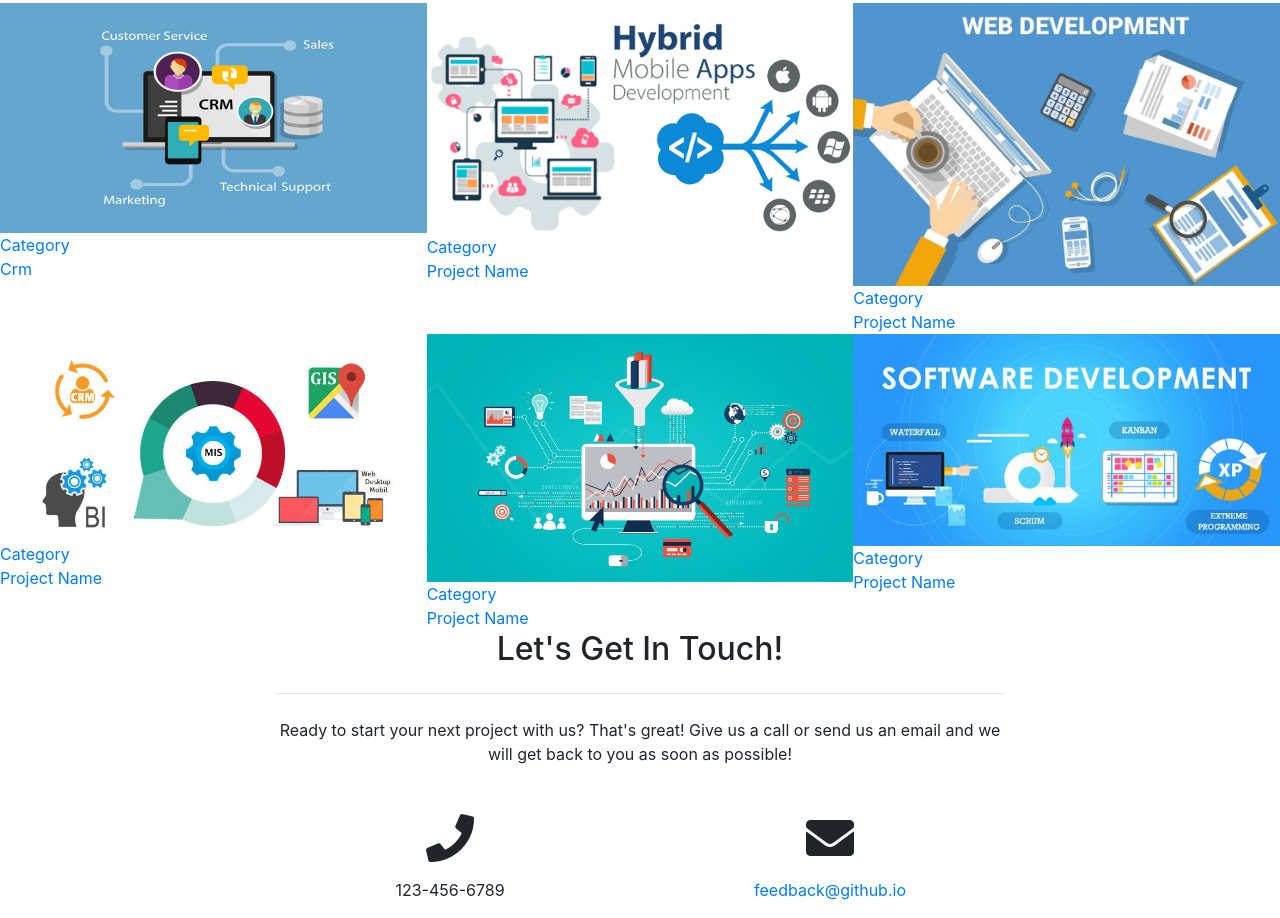
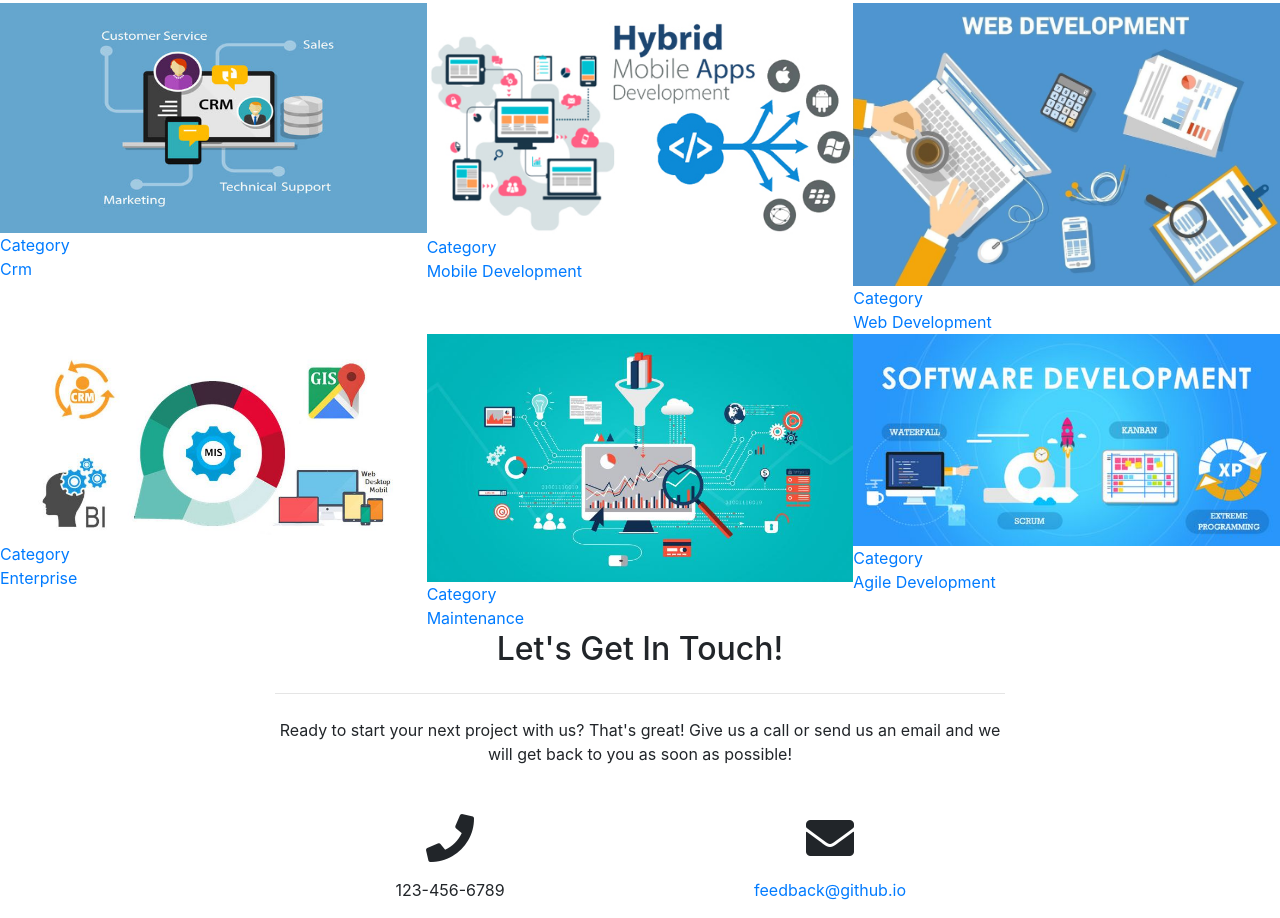
Before and after one commit to umitkaraogul/umitsoft, a website with bundled scripts: page index.html in a window 1280 px wide. Shown: the part 1044-1962 px from the top of the page. Built offline with nearby package versions, Linux system fonts and the light colour scheme; files whose address does not match are found by name.

Commit message:
index.html updated

```diff
--- a/index.html
+++ b/index.html
@@ -156,7 +156,7 @@ Success of an IT-project depends on many components</p>
                     Category
                   </div>
                   <div class="project-name">
-                    Project Name
+                    Mobile Development
                   </div>
                 </div>
               </div>
@@ -171,7 +171,7 @@ Success of an IT-project depends on many components</p>
                     Category
                   </div>
                   <div class="project-name">
-                    Project Name
+                    Web Development
                   </div>
                 </div>
               </div>
@@ -186,7 +186,7 @@ Success of an IT-project depends on many components</p>
                     Category
                   </div>
                   <div class="project-name">
-                    Project Name
+                    Enterprise
                   </div>
                 </div>
               </div>
@@ -201,7 +201,7 @@ Success of an IT-project depends on many components</p>
                     Category
                   </div>
                   <div class="project-name">
-                    Project Name
+                    Maintenance
                   </div>
                 </div>
               </div>
@@ -216,7 +216,7 @@ Success of an IT-project depends on many components</p>
                     Category
                   </div>
                   <div class="project-name">
-                    Project Name
+                    Agile Development
                   </div>
                 </div>
               </div>
```
